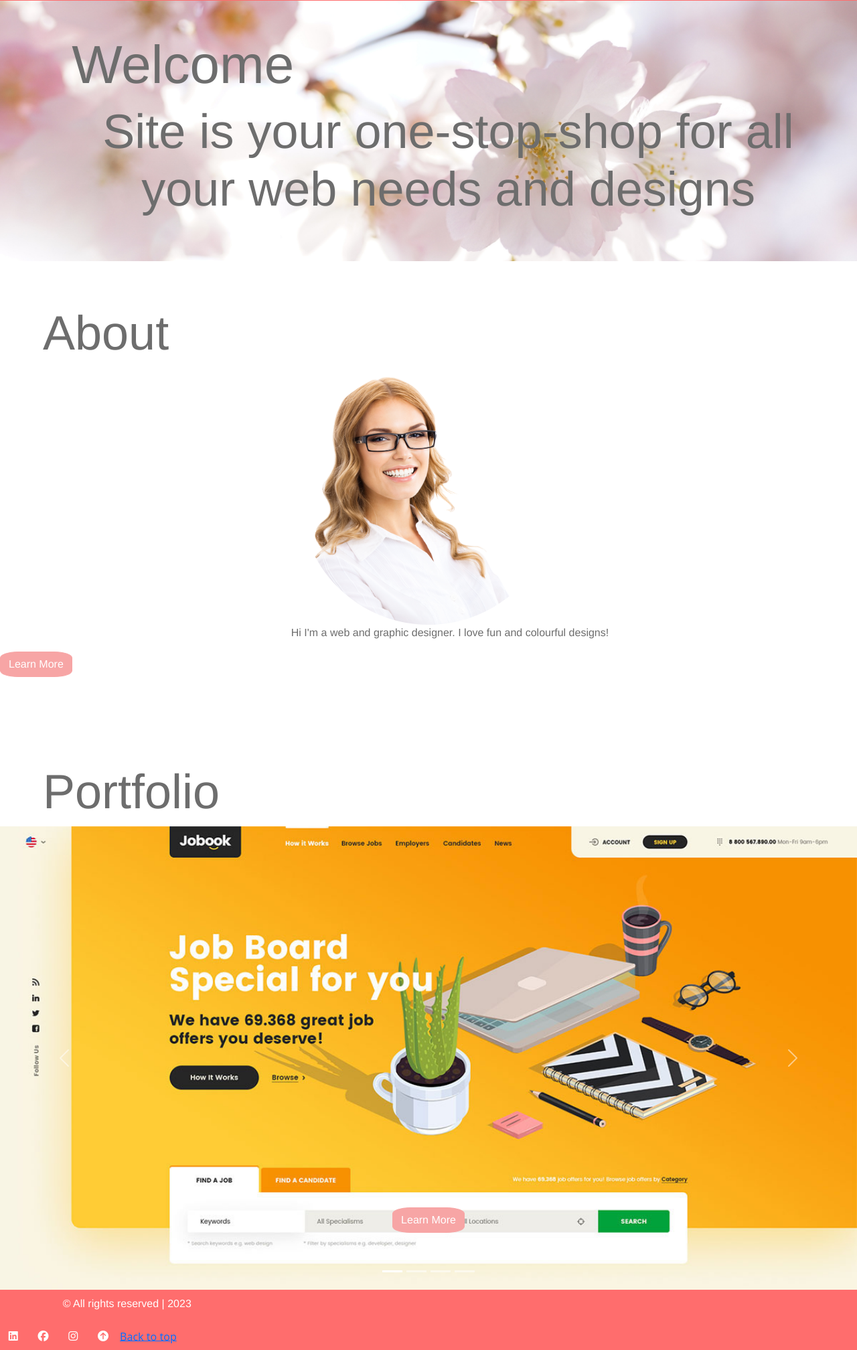
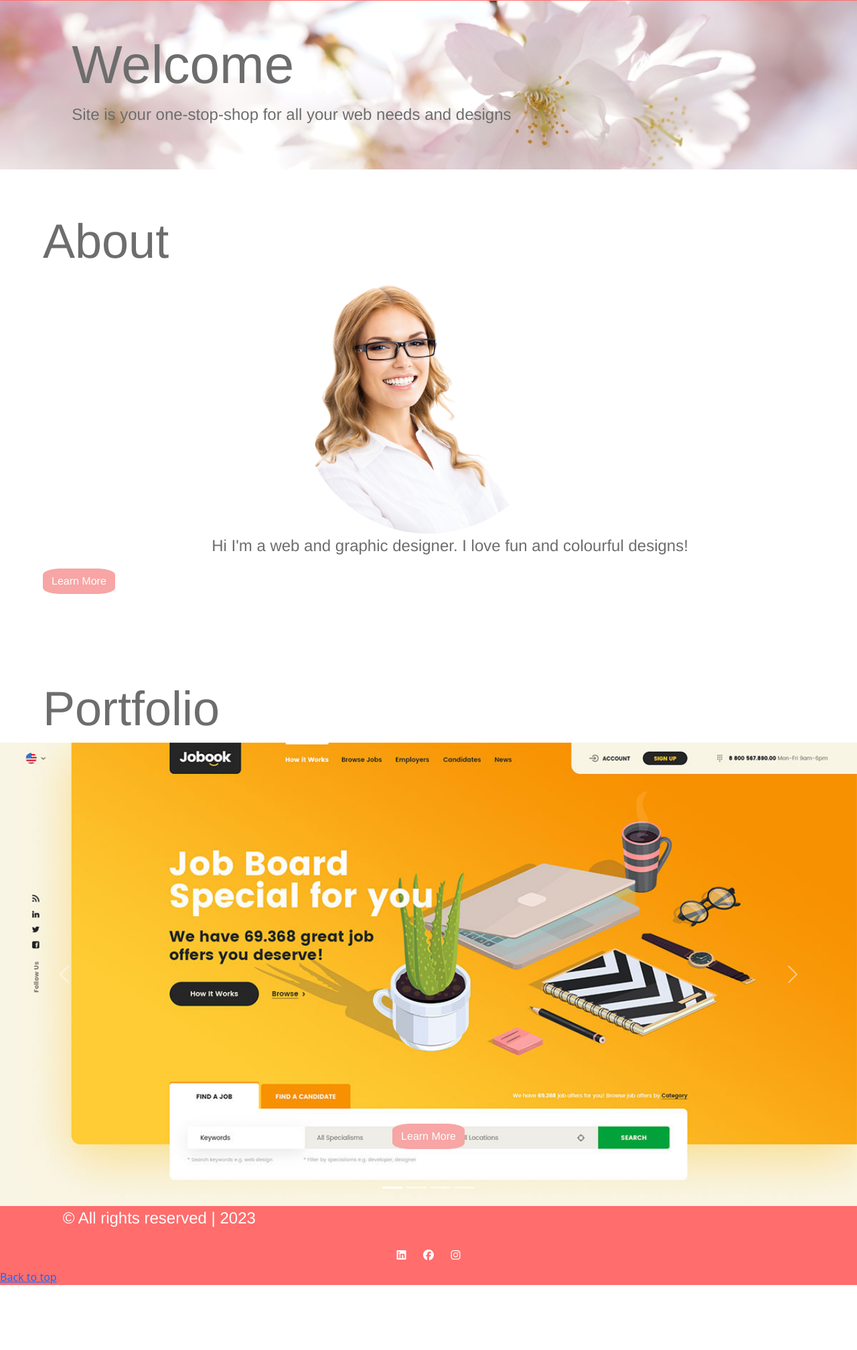
Before and after one commit to AlyssaBeeton/portfolio, a plain HTML site: page index.html in a window 1280 px wide. Shown: the part 55-2071 px from the top of the page at 67% size. After the commit the page ends 1974 px from the top, so only its background shows below. Drawn offline with nearby package versions, Linux system fonts and the light colour scheme; some icons are missing; a web font is replaced by a local one.

```diff
--- a/css/styles.css
+++ b/css/styles.css
@@ -24,6 +24,7 @@
     font-family: var(--font-carlmarx);
     margin-bottom: 5%;
     border-radius: 25%;
+    margin-left: 44%;
 }
 
 h1,h2 {
@@ -75,6 +76,7 @@ p {
     margin-left: 5%;
     text-align: center;
     font-family: var(--font-carlmarx);
+    font-size: 1.5rem;
 }
 
 form {
@@ -105,11 +107,7 @@ i {
 }
 
 a {
-
-}
-
-.footernav {
-
+    margin-inline-end: auto;
 }
 
 @media screen and (min-width: 768px){
@@ -119,7 +117,11 @@ a {
     }
 
     .contactimg {
-        display:inline;
+        display: inline;
+        width: 10%;
+    }
 
+    .btn-primary {
+        margin-left: 5%;
     }
 }
--- a/index.html
+++ b/index.html
@@ -46,7 +46,7 @@
     </nav>
     <section class="container-fluid hero p-5">
       <h1 class="text-center text-md-start display-1">Welcome</h1>
-      <p class="display-2">Site is your one-stop-shop for all your web needs and designs</p>
+      <p class="text-center text-md-start">Site is your one-stop-shop for all your web needs and designs</p>
     </section>
   </header>
 
@@ -54,7 +54,7 @@
       <section>
       <div class="aboutsection">
       <h2 class="text-center text-md-start display-2"> About </h2>
-          <img src="images/lady.png" class="ladyimg">
+          <img src="images/lady.png" class="ladyimg" alt="woman">
           <p>Hi I'm a web and graphic designer. I love fun and colourful designs!</p>
             <button type="button" class="btn btn-primary">Learn More</button>
       </div>
@@ -112,13 +112,12 @@
 
     <p class="footertext display-sm-none">© All rights reserved | 2023</p>
 
-    <div class="d-flex justify-content-center"></div>
+    <div class="d-flex justify-content-center">
       <i class="fa-brands fa-linkedin" style="color: #ffffff;"></i>
       <i class="fa-brands fa-facebook" style="color: #ffffff;"></i>
       <i class="fa-brands fa-instagram" style="color: #ffffff;"></i>
     </div>
 
-    <i class="fa-sharp fa-solid fa-circle-arrow-up" style="color: #ffffff;"></i>
     <a href="#">Back to top</a>
 
   </footer>
```
Also changed, not shown: about.html (+3 -3 lines), 1 other file.
